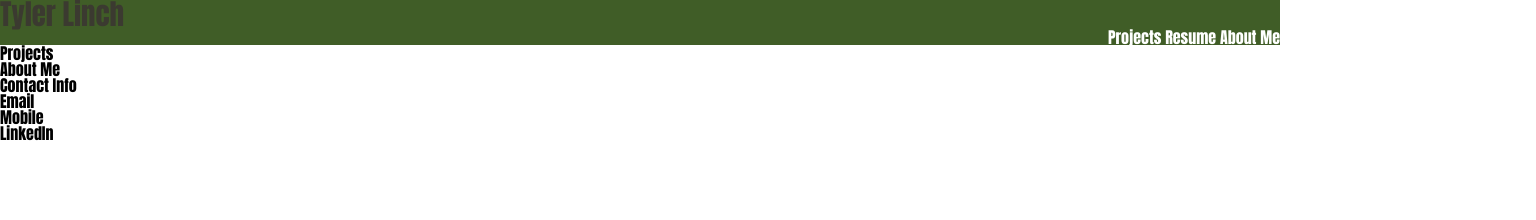
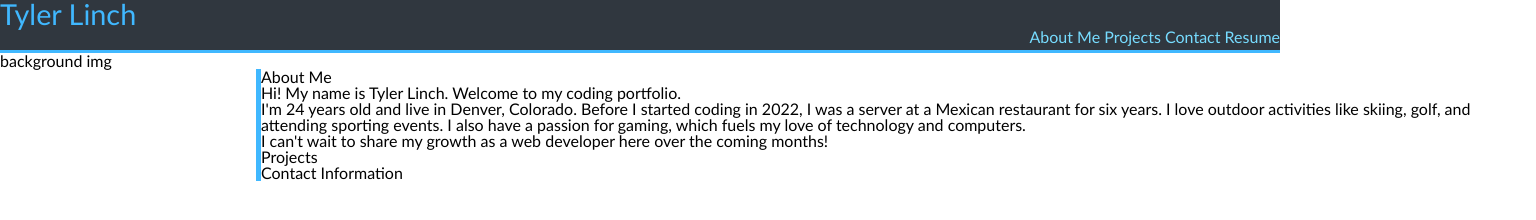
Before and after one commit to tjlinch/my-portfolio, a plain HTML site: page index.html in a window 1280 px wide. Shown: the whole page, 1536 px wide, since content can reach past the window. Drawn offline with Linux system fonts and the light colour scheme.

Commit message:
added content to about me section

```diff
--- a/assets/css/style.css
+++ b/assets/css/style.css
@@ -3,14 +3,16 @@
 }
 
 body {
-    font-family: Impact, Haettenschweiler, 'Arial Narrow Bold', sans-serif;
+    font-family: 'Gill Sans', 'Gill Sans MT', Calibri, 'Trebuchet MS', sans-serif;
 }
 
 header {
-    background-color: #405d27;
+    background-color: #30373f;
+    height: 50px;
+    border-bottom: solid #40b8ff 3px;
 }
 h1 {
-    color: #3b3a30;
+    color: #40b8ff;
     font-size: 180%;
 }
 nav {
@@ -22,5 +24,15 @@ nav li{
 }
 nav a {
     text-decoration: none;
-    color: white;
+    color: #77dcff;
 }
+
+#about, #projects, #contact {
+    position: relative;
+    left: 20%;
+    border-left: solid #40b8ff 5px;
+}
+
+@media and screen {
+
+}
--- a/index.html
+++ b/index.html
@@ -13,28 +13,30 @@
         <h1>Tyler Linch</h1>
         <nav>
             <ul>
-                <li><a href="#">Projects</a></li>
+                <li><a href="#about">About Me</a></li>
+                <li><a href="#projects">Projects</a></li>
+                <li><a href="#contact">Contact</a></li>
                 <li><a href="#">Resume</a></li>
-                <li><a href="#">About Me</a></li>
             </ul>
         </nav>
     </header>
+    <div>
+        <figure> background img</figure>
+    </div>
     <main>
-        <section>
+        <section id="about">
+            <h2>About Me</h2>
+            <p>Hi! My name is Tyler Linch. Welcome to my coding portfolio.</p>
+            <p>I'm 24 years old and live in Denver, Colorado. Before I started coding in 2022, I was a server at a Mexican restaurant for six years. I love outdoor activities like skiing, golf, and attending sporting events. I also have a passion for gaming, which fuels my love of technology and computers.</p>
+            <p>I can't wait to share my growth as a web developer here over the coming months!</p>
+        </section>
+        <section id="projects">
             <h2>Projects</h2>
         </section>
         <section>
-            <h2>About Me</h2>
+            <h2 id="contact">Contact Information</h2>
         </section>
     </main>
-    <aside>
-        <h2>Contact Info</h2>
-        <ul>
-            <li>Email</li>
-            <li>Mobile</li>
-            <li>LinkedIn</li>
-        </ul>
-    </aside>
     <footer></footer>
 </body>
 </html>
```
